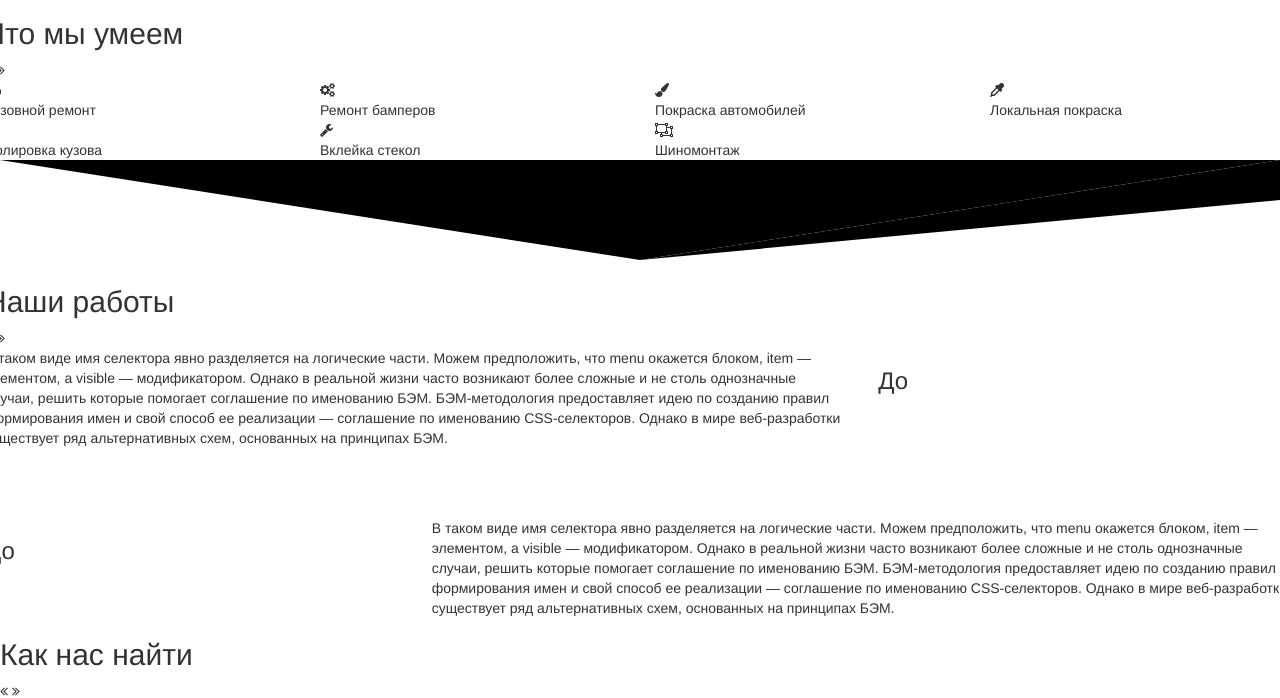
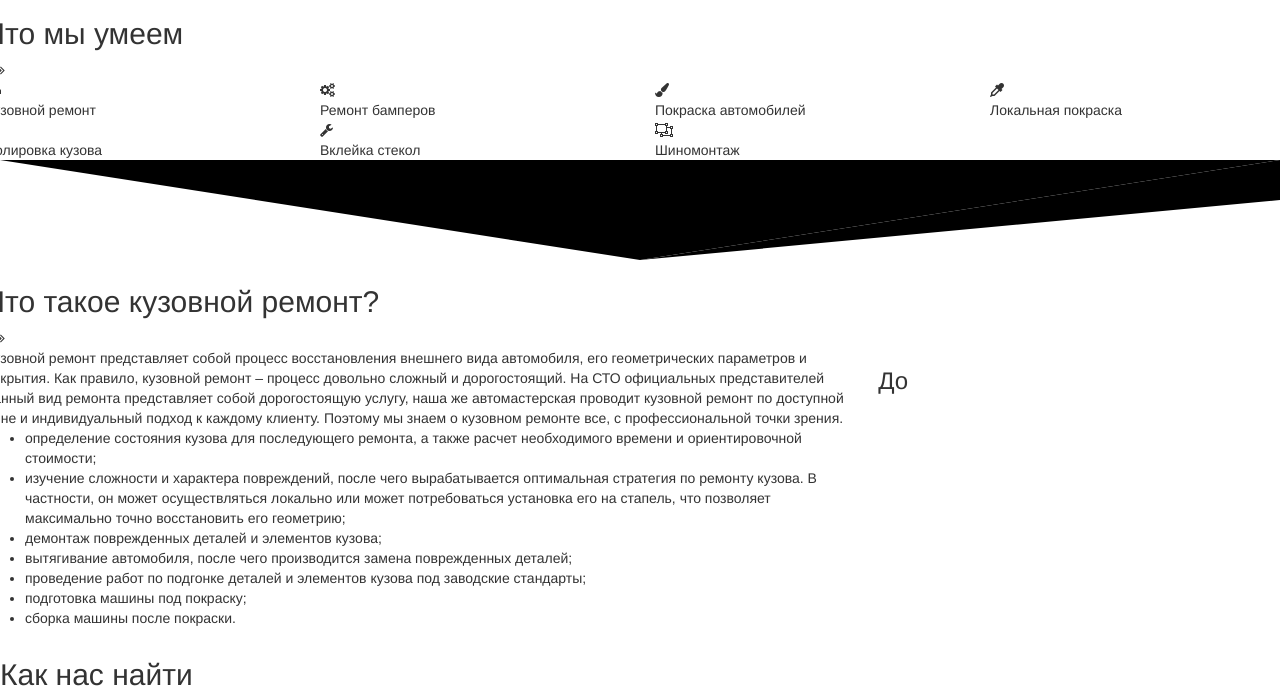
Before and after one commit to yazabara/home-auto, a website: page index.html in a window 1280 px wide. Shown: the part 479-1177 px from the top of the page. Drawn offline with Linux system fonts and the light colour scheme; some packages are replaced by stand-ins of ours.

Commit message:
index fixed;

```diff
--- a/index.html
+++ b/index.html
@@ -94,7 +94,7 @@
             </div>
             <div class="services">
                 <div class="row ">
-                    <div class="col-md-3 service animate">
+                    <div id="carcas_repair" class="col-md-3 service animate">
                         <div class="service__icon">
                             <i class="fa fa-car"></i>
                         </div>
@@ -165,10 +165,10 @@
         <path id="trianglePath2" d="M50 100 L100 40 L100 0 Z"></path>
     </svg>
 
-    <section class="section section-our-works">
+    <section id="carcas_repair_info" class="section section-carcas-repair">
         <div class="row">
             <div class="header lobster-font">
-                <h2 class="header__text">Наши работы</h2>
+                <h2 class="header__text">Что такое кузовной ремонт?</h2>
             </div>
 
             <div class="separator ">
@@ -180,20 +180,29 @@
 
             <div class="row">
                 <div class="col-md-8">
-                    В таком виде имя селектора явно разделяется на логические части. Можем предположить, что menu
-                    окажется
-                    блоком,
-                    item — элементом, а visible — модификатором. Однако в реальной жизни часто возникают более сложные и
-                    не
-                    столь
-                    однозначные случаи, решить которые помогает соглашение по именованию БЭМ.
+                    Кузовной ремонт представляет собой процесс восстановления внешнего вида автомобиля, его
+                    геометрических параметров и покрытия. Как правило, кузовной ремонт – процесс довольно сложный и
+                    дорогостоящий. На СТО официальных представителей данный вид ремонта представляет собой дорогостоящую
+                    услугу, наша же автомастерская проводит кузовной ремонт по доступной цене и индивидуальный подход к
+                    каждому клиенту. Поэтому мы знаем о кузовном ремонте все, с профессиональной точки зрения.
 
-                    БЭМ-методология предоставляет идею по созданию правил формирования имен и свой способ ее реализации
-                    —
-                    соглашение
-                    по именованию CSS-селекторов. Однако в мире веб-разработки существует ряд альтернативных схем,
-                    основанных на
-                    принципах БЭМ.
+
+                    <ul>
+                        <li> определение состояния кузова для последующего ремонта, а также расчет необходимого времени
+                            и ориентировочной стоимости;
+                        </li>
+                        <li> изучение сложности и характера повреждений, после чего вырабатывается оптимальная стратегия
+                            по ремонту кузова. В частности, он может осуществляться локально или может потребоваться
+                            установка его на стапель, что позволяет максимально точно восстановить его геометрию;
+                        </li>
+                        <li> демонтаж поврежденных деталей и элементов кузова;</li>
+                        <li> вытягивание автомобиля, после чего производится замена поврежденных деталей;</li>
+                        <li> проведение работ по подгонке деталей и элементов кузова под заводские стандарты;</li>
+                        <li> подготовка машины под покраску;</li>
+                        <li> сборка машины после покраски.</li>
+                    </ul>
+
+
                 </div>
                 <div class="col-md-4">
                     <div id="car-1" class="carousel slide" data-ride="carousel">
@@ -213,43 +222,6 @@
                     </div>
                 </div>
             </div>
-            <div class="row" style="margin-top: 5em;">
-
-                <div class="col-md-4">
-                    <div id="car-2" class="carousel slide" data-ride="carousel">
-                        <div class="carousel-inner" role="listbox">
-                            <div class="item active car-1-before">
-                                <div class="caption">
-                                    <h3>До</h3>
-                                </div>
-                            </div>
-
-                            <div class="item car-1-after">
-                                <div class="caption">
-                                    <h3>После</h3>
-                                </div>
-                            </div>
-                        </div>
-                    </div>
-                </div>
-                <div class="col-md-8">
-                    В таком виде имя селектора явно разделяется на логические части. Можем предположить, что menu
-                    окажется
-                    блоком,
-                    item — элементом, а visible — модификатором. Однако в реальной жизни часто возникают более сложные и
-                    не
-                    столь
-                    однозначные случаи, решить которые помогает соглашение по именованию БЭМ.
-
-                    БЭМ-методология предоставляет идею по созданию правил формирования имен и свой способ ее реализации
-                    —
-                    соглашение
-                    по именованию CSS-селекторов. Однако в мире веб-разработки существует ряд альтернативных схем,
-                    основанных на
-                    принципах БЭМ.
-                </div>
-            </div>
-
         </div>
     </section>
 
--- a/resources/js/index.js
+++ b/resources/js/index.js
@@ -31,8 +31,13 @@ define(['jquery', 'jqueryAppear', 'bootstrap', 'less', 'parascroll'], function (
         $(this).addClass('animate_visible');
     });
 
-    $('.parascroll').parascroll();
+    $('.section').parascroll();
 
+    $('#carcas_repair .service__icon').click(function() {
+        $('html, body').animate({
+            scrollTop: $("#carcas_repair_info").offset().top
+        }, 1000);
+    });
 });
 
 function initializeGoogleMap() {
--- /dev/null
+++ b/resources/style/sections/section-carcas-repair.less
@@ -0,0 +1,29 @@
+@import "../constants";
+
+.section-carcas-repair {
+  .carousel-inner .item {
+    height: 400px;
+    background-size: 100% !important;
+    .caption {
+      background-color: rgba(0, 0, 0, 0.5);
+      color: @additional-text-color;
+      position: absolute;
+      width: 7em;
+      margin: 1em;
+      height: 3em;
+    }
+  }
+  .carousel-inner {
+    .item.car-1-before {
+      background: url("../../resources/images/car-1-before.jpg") no-repeat;
+    }
+    .item.car-1-after {
+      background: url("../../resources/images/car-1-after.jpg") no-repeat;
+    }
+  }
+  ul {
+    margin-top: 10px;
+    font-size: 15px;
+    text-align: left;
+  }
+}
--- a/resources/style/style.less
+++ b/resources/style/style.less
@@ -12,6 +12,7 @@
 @import "sections/section-our-works";
 @import "sections/section-welcome";
 @import "sections/section-sasha-separator";
+@import "sections/section-carcas-repair";
 
 .section {
   position: relative;
```
